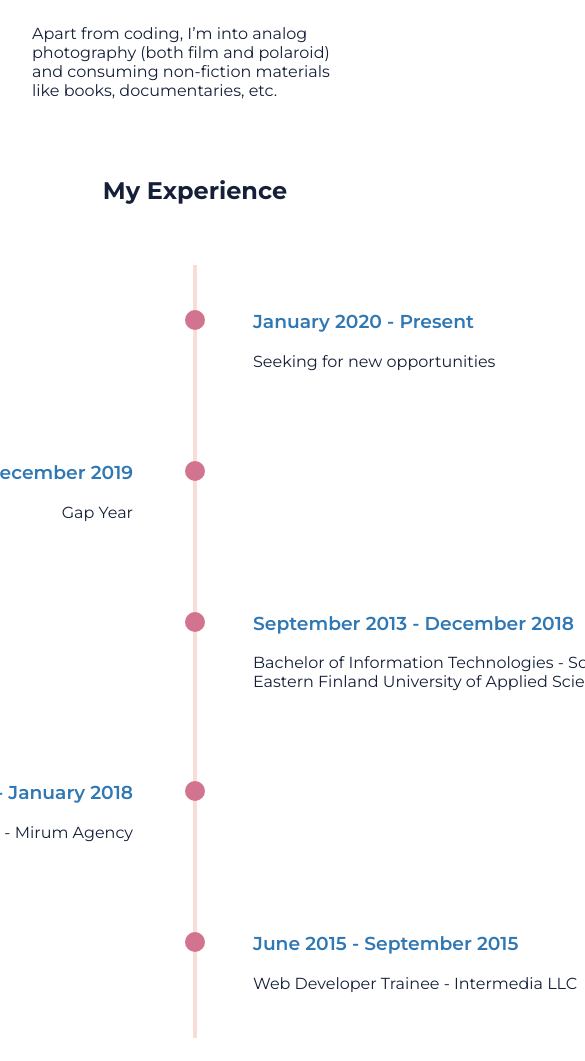
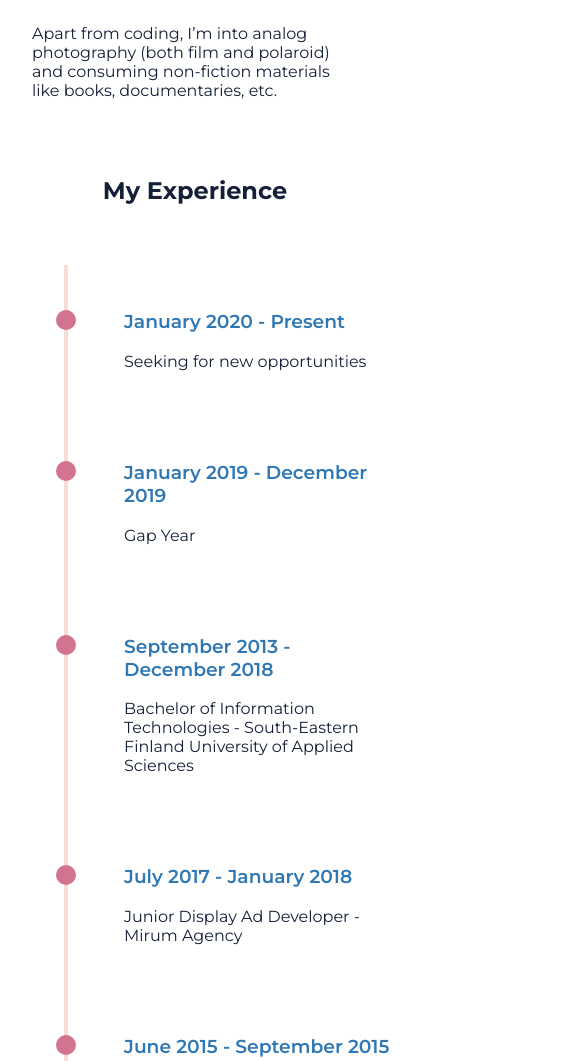
Before and after one commit to fruitsofbabylon/personal-website, a website: page index.html in a window 390 px wide. Shown: the part 1720-2781 px from the top of the page, 585 px wide, since content can reach past the window. Drawn offline with nearby package versions, Linux system fonts and the light colour scheme.

Commit message:
responsive experience part

```diff
--- a/index.scss
+++ b/index.scss
@@ -363,13 +363,15 @@ section {
                 }
                 &:nth-child(even) {
                     div {
-                        right: 495px;
+                        right: 425px;
                         text-align: right;
                     }
                 }
+
                 div {
+                    box-sizing: border-box;
                     position: relative;
-                    width: 420px;
+                    width: 380px;
                     padding: 15px;
                     P {
                         margin: 0;
@@ -587,6 +589,17 @@ footer {
     margin-top: 30px;
 }
 
+@media screen and (max-width: 900px) {
+    #experience ul li div {
+        width: 275px;
+    }
+
+    #experience ul li:nth-child(even) div {
+        left: -314px;
+        /*250+45-6*/
+    }
+}
+
 @media screen and (max-width: 800px) {
     .wrapper {
         padding: 0 2rem;
@@ -629,6 +642,23 @@ footer {
     .subheading {
         font-size: 1.3rem;
     }
+
+    #experience {
+        align-items: stretch;
+    }
+
+    #experience ul li {
+        margin-left: 2rem;
+
+        div {
+            width: calc(100vw - 91px);
+        }
+    }
+
+    #experience ul li:nth-child(even) div {
+        left: 45px;
+        text-align: left;
+    }
 }
 
 @media screen and (max-width: 670px) {
```
Also changed, not shown: index.css.
